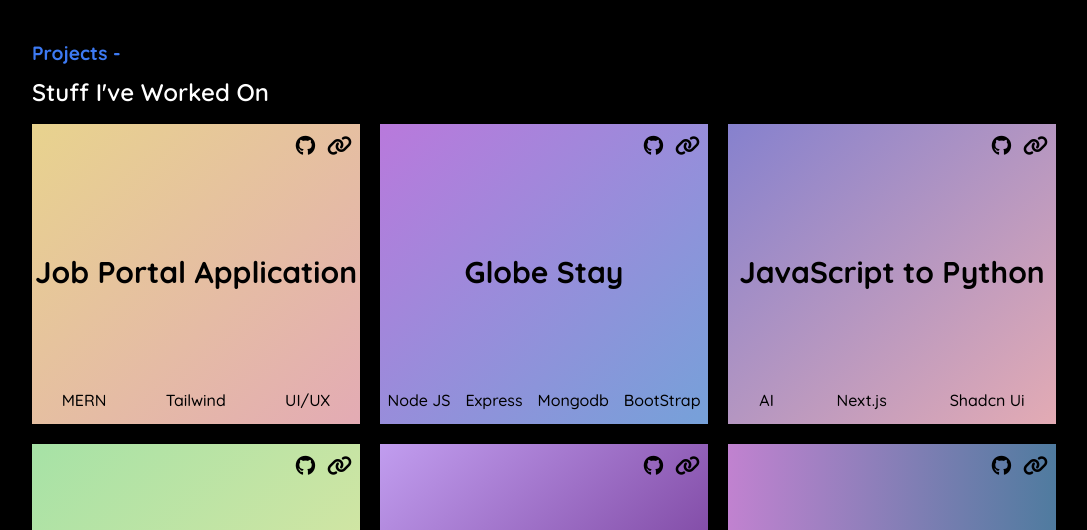
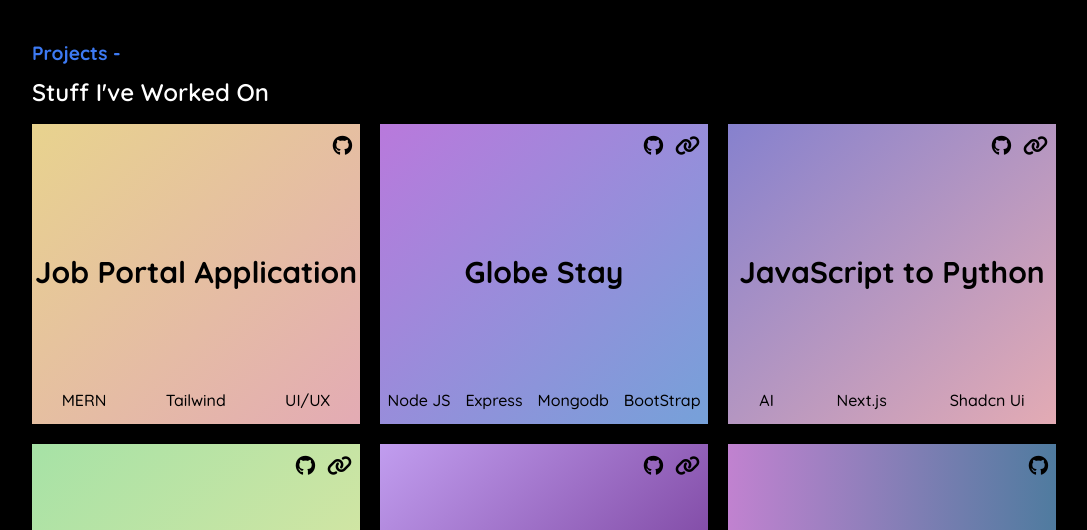
Before and after one commit to chman-chaudhary/Portfolio, a React (Vite) app: page / in a window 1280 px wide. Shown: the part 940-1470 px from the top of the page, without its empty margins (96-1183 px from the left). Built offline with nearby package versions, Linux system fonts and the light colour scheme; a web font is replaced by a local one.

Commit message:
Update ProjectCard.jsx

```diff
--- a/src/Components/ProjectCard.jsx
+++ b/src/Components/ProjectCard.jsx
@@ -6,7 +6,7 @@ export default function ProjectCard({ project }) {
         <div className={`w-auto h-[280px] sm:h-[220px] md:h-[230px] lg:h-[300px] xl:h-[300px] flex flex-col justify-between ${project.card} card`}>
             <div className='flex justify-end gap-3 p-2'>
                 <a href={project.github} target='_blank'><i className="fa-brands fa-github text-md sm:text-md md:text-lg lg:text-xl text-black bg"></i></a>
-                <a href={project.website} target='_blank'><i className="fa-solid fa-link text-md sm:text-md md:text-lg lg:text-xl text-black bg"></i></a>
+                {project.website && <a href={project.website} target='_blank'><i className="fa-solid fa-link text-md sm:text-md md:text-lg lg:text-xl text-black bg"></i></a> }
             </div>
             <div className='flex justify-center items-center'>
                 <span className='text-2xl sm:text-lg md:text-lg lg:text-xl xl:text-3xl font-extrabold imp text-black bg'>{project.name}</span>
```
